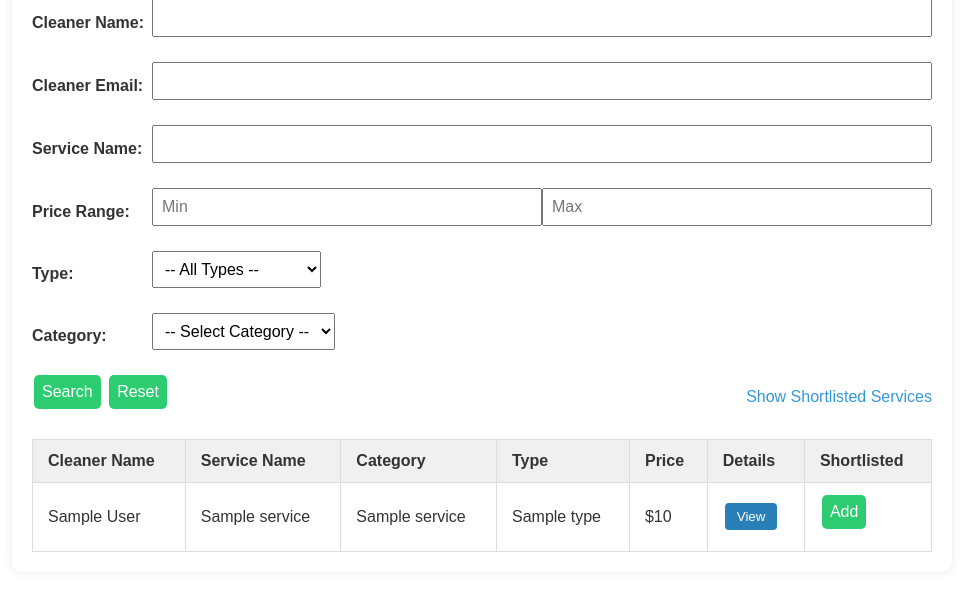
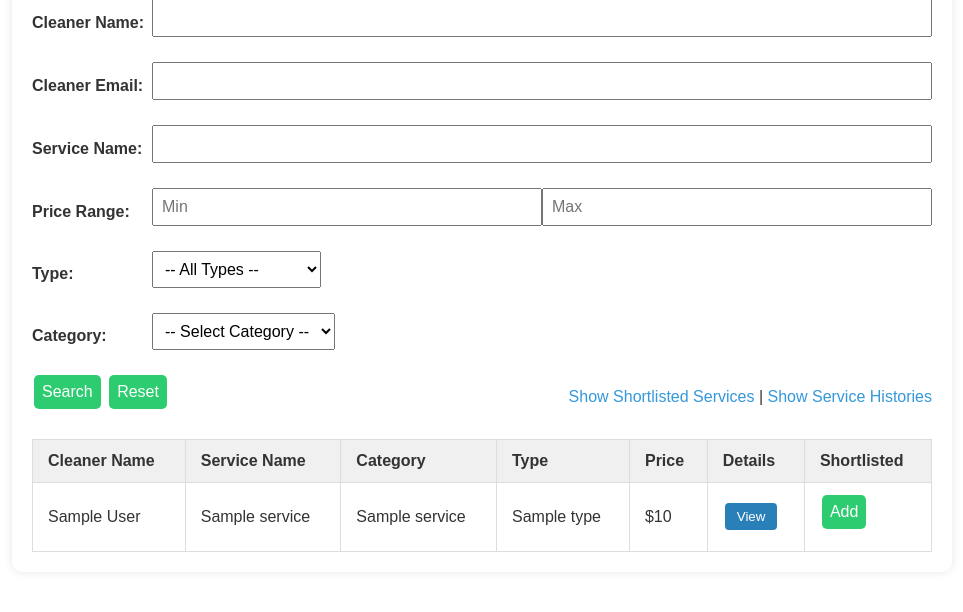
Before and after one commit to dchwo/ByteForce, a Flask app: template ByteForce-main/csit314/Templates/browse_services.html in a window 1280 px wide. Shown: the part 197-809 px from the top of the page, without its empty margins (158-1121 px from the left). Run offline with Flask 3, Linux system fonts and the light colour scheme; the template is opened without the code that fills it: most values are stand-ins (such as "Sample title", 1, 10 or a date in 2020); parts of the project's set-up code (start-up, migrations or seed data) failed here and were passed over.

Commit message:
Update browse_services.html

```diff
--- a/ByteForce-main/csit314/Templates/browse_services.html
+++ b/ByteForce-main/csit314/Templates/browse_services.html
@@ -80,8 +80,13 @@
                 {% if request.args.get('shortlisted') %}
                     <a href="{{ url_for('searchListingPage.searchListing') }}">Show All Services</a>
                 {% else %}
+                    <!--
+                    <a href="{{ url_for('searchListingPage.searchListing', shortlisted=1) }}">Show Shortlisted Services</a>
+                    -->
                     <a href="{{ url_for('viewShortlistedListingsPage.viewShortlistedListings') }}">Show Shortlisted Services</a>
                 {% endif %}
+                |
+                <a href="{{ url_for('viewHomeownerHistoryPage.viewHomeownerHistory') }}">Show Service Histories</a>
             </div>
         </div>
     </form>
```
